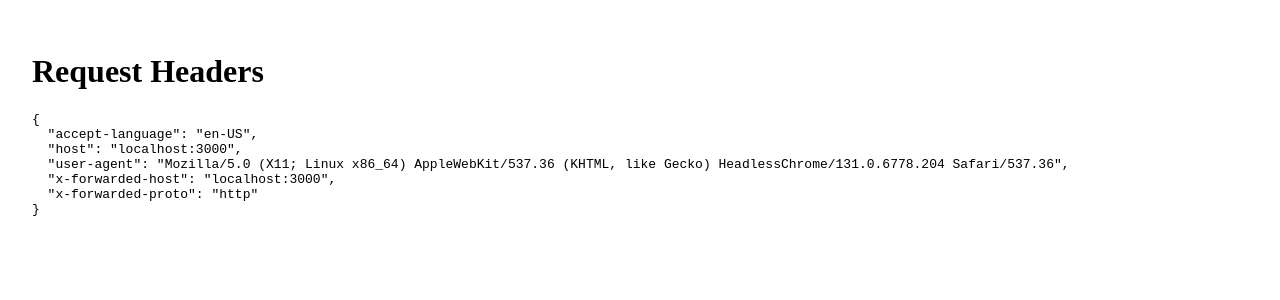
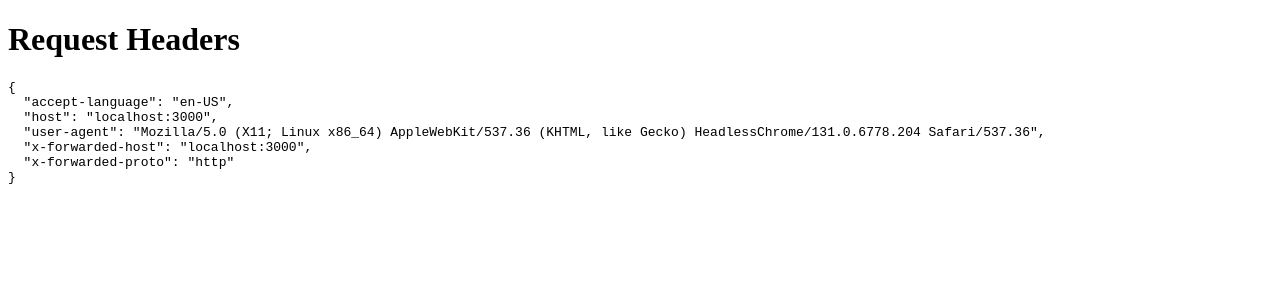
Before and after one commit to eurofit/store, a Next.js app: page /debug/headers in a window 1280 px wide. Shown: the top 300 px of the page. Built offline with nearby package versions, Linux system fonts and the light colour scheme.

Commit message:
add headers page

```diff
--- a/src/app/debug/headers/page.tsx
+++ b/src/app/debug/headers/page.tsx
@@ -8,7 +8,7 @@
   )
 
   return (
-    <main style={{ padding: 24 }}>
+    <main className="space-y-10 p-8">
       <h1>Request Headers</h1>
 
       <pre style={{ whiteSpace: "pre-wrap", wordBreak: "break-all" }}>
```
